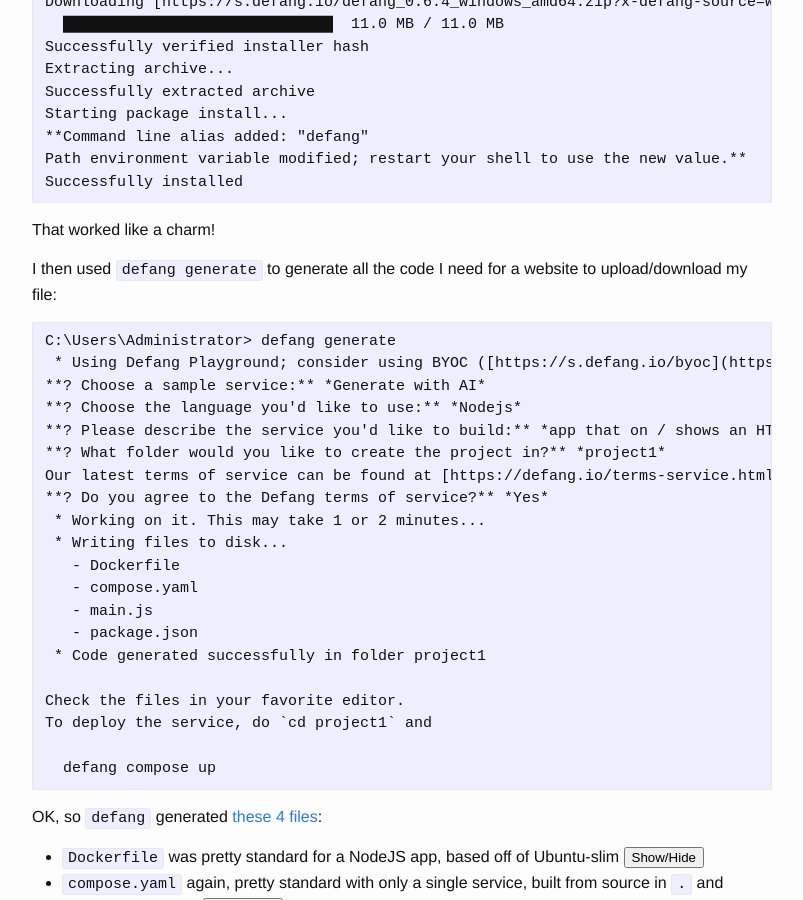
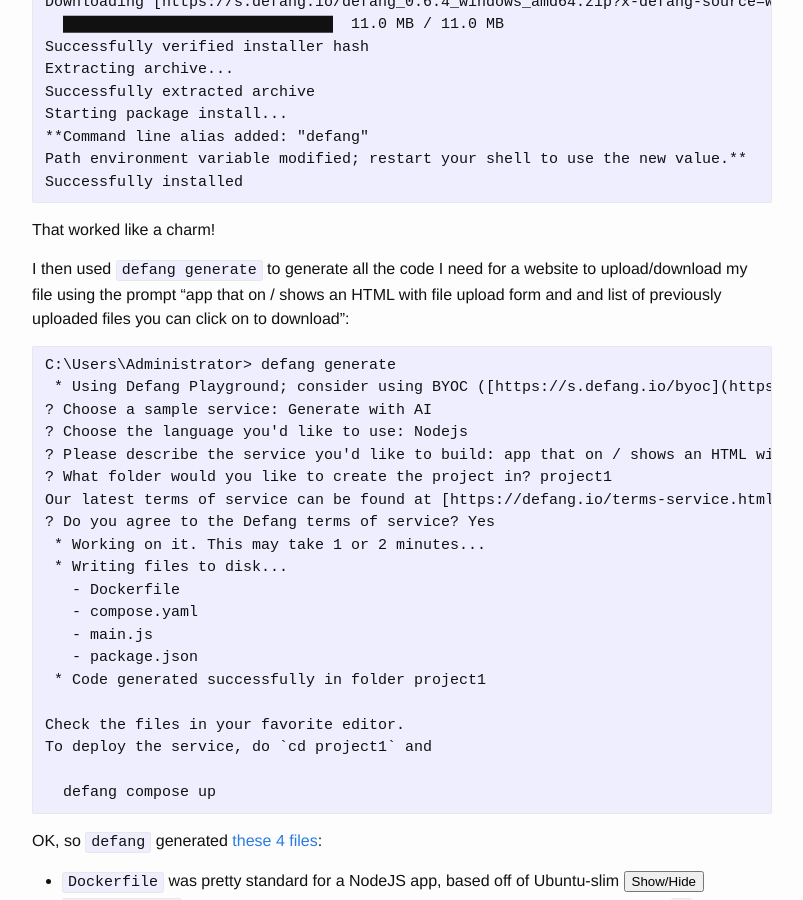
Before and after one commit to lionello/lionello.github.io, a Jekyll site: the page built from _posts/2024-11-19-Nailed-it-with-Defang.markdown, in a window 1280 px wide and 900 px high, scrolled down 1890 px. Shown: the whole window, without its empty margins (238-1041 px from the left). Built offline with Jekyll 4.4.1, drawn with Linux system fonts in a browser that asks for light colours.

Commit message:
Update 2024-11-19-Nailed-it-with-Defang markdown

````diff
--- a/_posts/2024-11-19-Nailed-it-with-Defang.markdown
+++ b/_posts/2024-11-19-Nailed-it-with-Defang.markdown
@@ -50,17 +50,17 @@
 
 That worked like a charm!
 
-I then used `defang generate` to generate all the code I need for a website to upload/download my file:
+I then used `defang generate` to generate all the code I need for a website to upload/download my file using the prompt "app that on / shows an HTML with file upload form and and list of previously uploaded files you can click on to download":
 
 ```
 C:\Users\Administrator> defang generate
  * Using Defang Playground; consider using BYOC ([https://s.defang.io/byoc](https://s.defang.io/byoc))
-**? Choose a sample service:** *Generate with AI*
-**? Choose the language you'd like to use:** *Nodejs*
-**? Please describe the service you'd like to build:** *app that on / shows an HTML with file upload form and and list of previously uploaded files you can click on to download*
-**? What folder would you like to create the project in?** *project1*
+? Choose a sample service: Generate with AI
+? Choose the language you'd like to use: Nodejs
+? Please describe the service you'd like to build: app that on / shows an HTML with file upload form and and list of previously uploaded files you can click on to download
+? What folder would you like to create the project in? project1
 Our latest terms of service can be found at [https://defang.io/terms-service.html](https://defang.io/terms-service.html)
-**? Do you agree to the Defang terms of service?** *Yes*
+? Do you agree to the Defang terms of service? Yes
  * Working on it. This may take 1 or 2 minutes...
  * Writing files to disk...
    - Dockerfile
````
